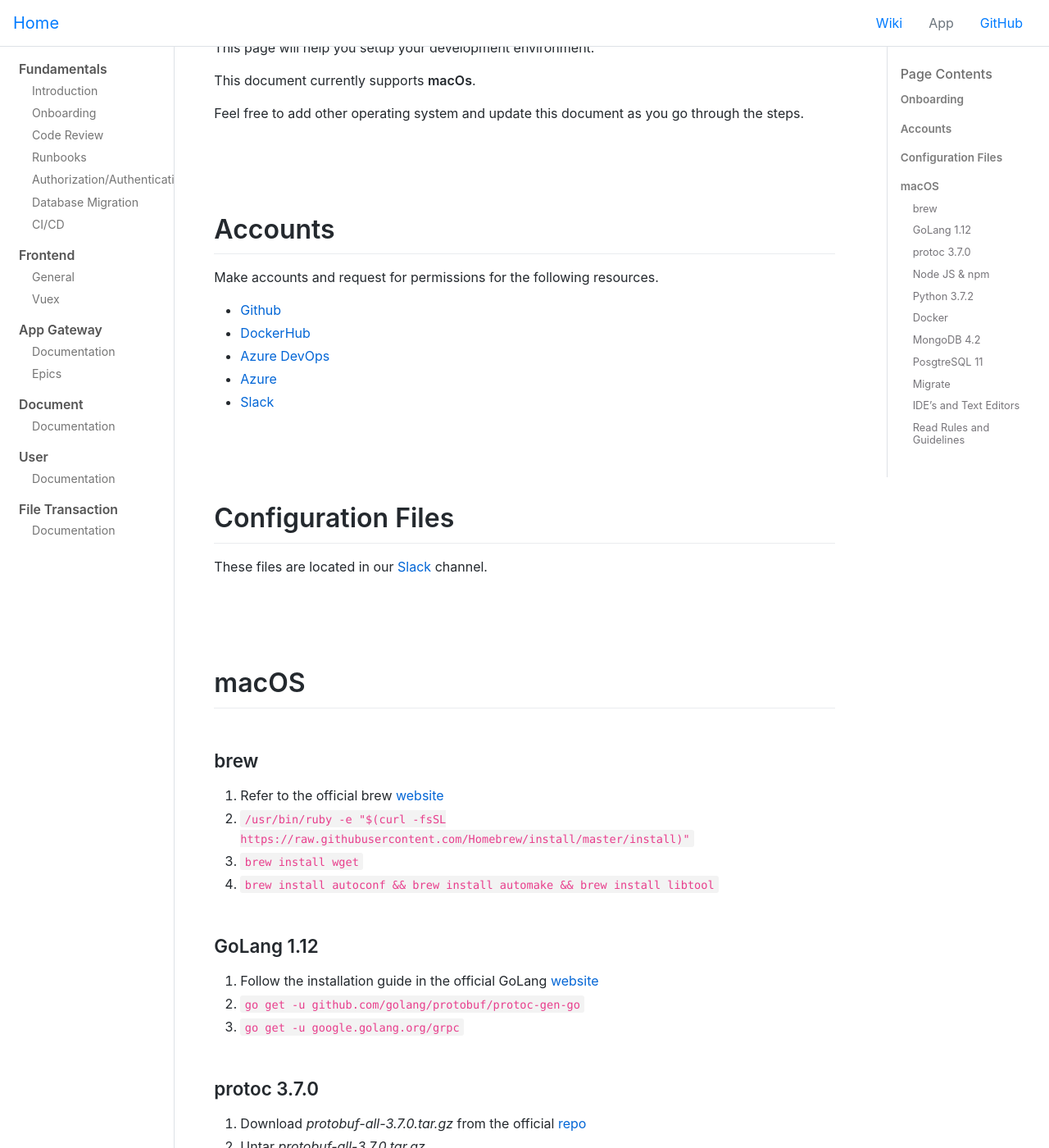
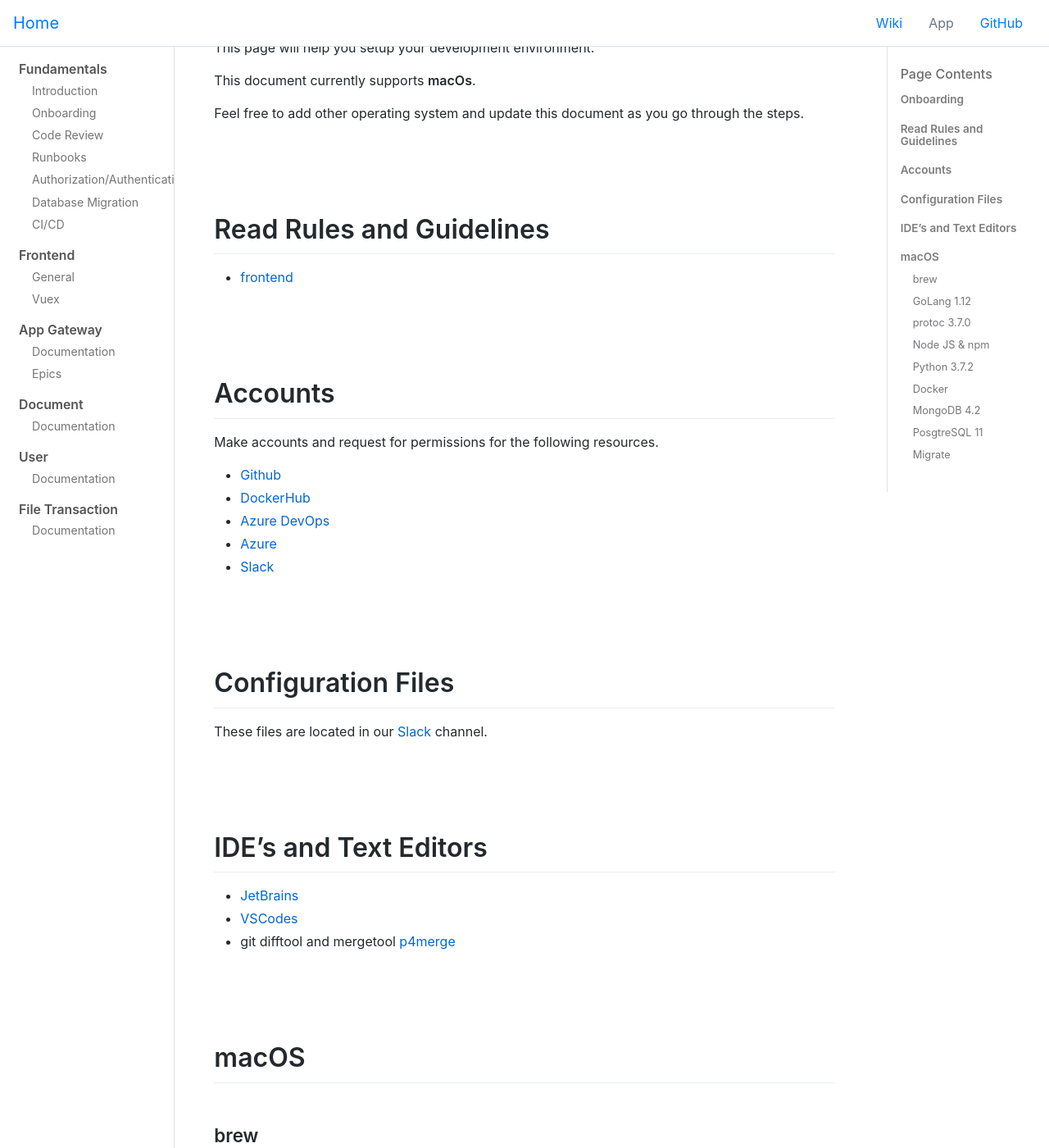
Before and after one commit to hwsc-org/hwsc-org.github.io, a Jekyll site: the page built from wikis/fundamentals/onboarding.md, in a window 1280 px wide and 1400 px high, scrolled down 310 px. Shown: the whole window at 82% size. Built offline with Jekyll 4.4.1, drawn with Linux system fonts in a browser that asks for light colours; comment, search, counter and statistics services are not loaded; some of the changed text lies outside the part shown.

Commit message:
Restructure doc

```diff
--- a/wikis/fundamentals/onboarding.md
+++ b/wikis/fundamentals/onboarding.md
@@ -13,6 +13,9 @@
 
 Feel free to add other operating system and update this document as you go through the steps.
 
+## Read Rules and Guidelines
+- [frontend](https://hwsc-org.github.io/wikis/frontend-svc/general.html)
+
 ## Accounts
 Make accounts and request for permissions for the following resources.
 - [Github](https://github.com/hwsc-org)
@@ -23,6 +26,11 @@
 
 ## Configuration Files
 These files are located in our [Slack](https://hwsc.slack.com) channel.
+
+## IDE's and Text Editors
+- [JetBrains](https://www.jetbrains.com/)
+- [VSCodes](https://code.visualstudio.com/)
+- git difftool and mergetool [p4merge](https://www.perforce.com/products/helix-core-apps/merge-diff-tool-p4merge)
 
 ## macOS
 ### brew
```
Also changed, not shown: other parts of wikis/fundamentals/onboarding.md (+0 -8 lines).
